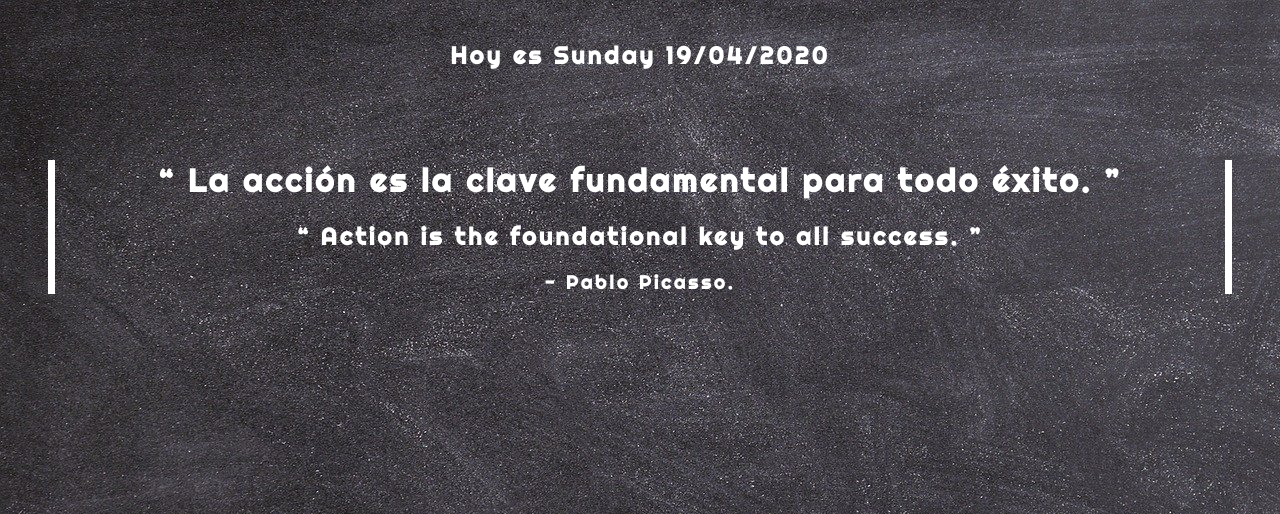
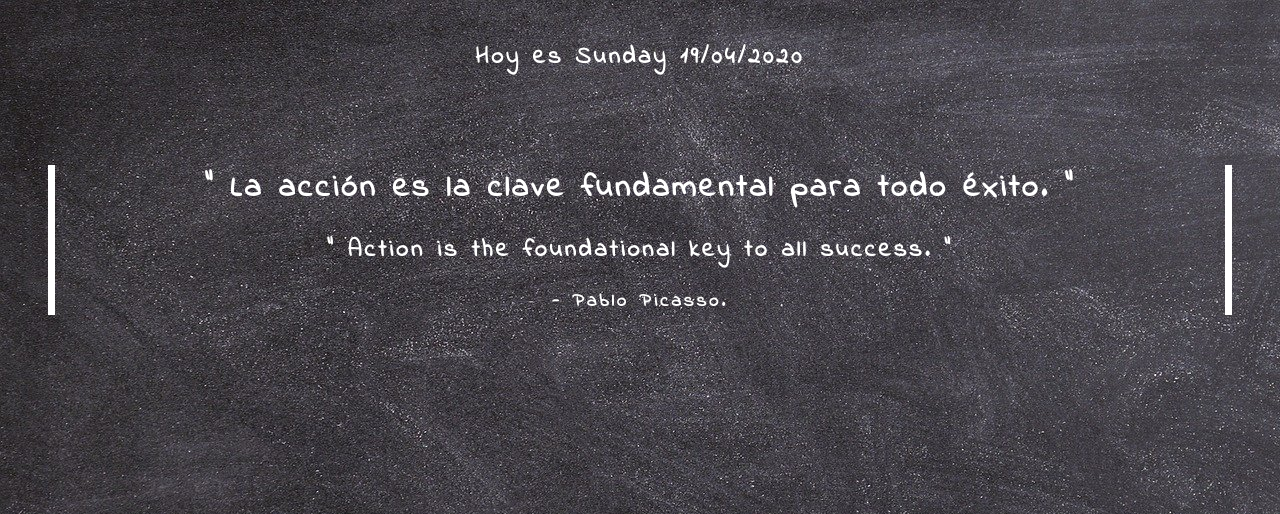
Before and after one commit to Vidito/quotes, a PHP site: page / in a window 1280 px wide. Shown: the top 514 px of the page. Run offline with PHP 8.4, Linux system fonts and the light colour scheme.

Commit message:
Update index.php

```diff
--- a/index.php
+++ b/index.php
@@ -33,7 +33,7 @@ $quoteEnglish=$quote['english'];
 
         text-align:center;
         color:white;
-        font-family: 'Righteous', cursive;
+        font-family: 'Indie Flower', cursive;
         letter-spacing: 3px;
     }
     .time {
```
